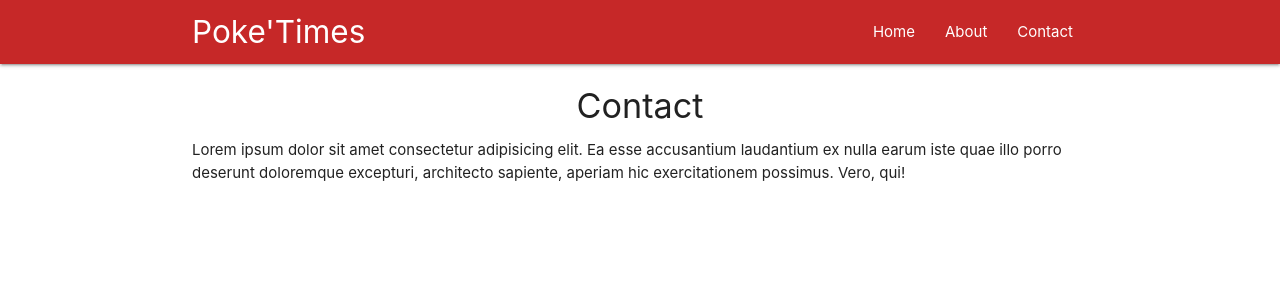
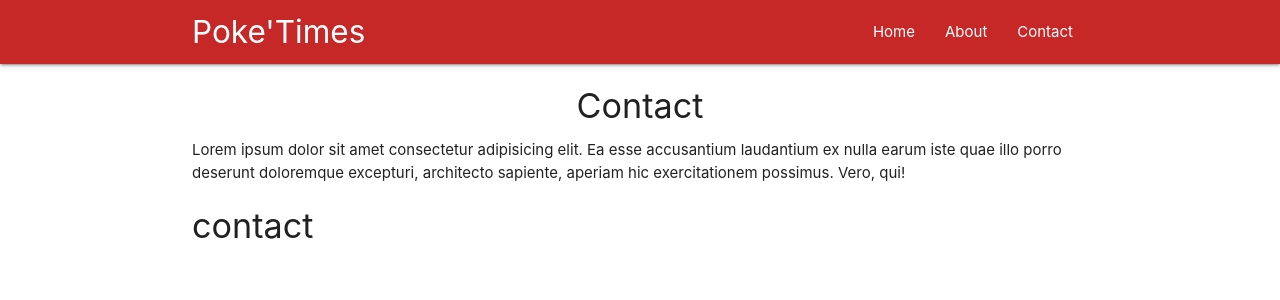
Before and after one commit to SaroshKhawar496/ReactRouterPractise, a React (Create React App) app: page /contact in a window 1280 px wide. Shown: the top 300 px of the page. Built offline with nearby package versions, Linux system fonts and the light colour scheme.

Commit message:
Using the react-router to get post id from url. Setup route for post (individual)

```diff
--- a/src/App.js
+++ b/src/App.js
@@ -4,6 +4,7 @@
 import Home from "./components/Home";
 import Contact from "./components/Contact";
 import About from "./components/About";
+import Post from './components/Post';
 
 class App extends Component {
   render() {
@@ -20,6 +21,8 @@
           <Route exact path="/" component={Home} />
           <Route path="/about" component={About} />
           <Route path="/contact" component={Contact} />
+          {/* Route for individual post */}
+          <Route path="/:post_id" component={Post}/>
         </div>
       </BrowserRouter>
     );
--- /dev/null
+++ b/src/components/Post.js
@@ -0,0 +1,23 @@
+import React, { Component } from "react";
+
+class Post extends Component {
+  state = {
+    id: null
+  };
+  componentDidMount() {
+    //props automatically being passed down by react router.
+    let id = this.props.match.params.post_id;
+    this.setState({
+      id: id
+    });
+  }
+  render() {
+    return (
+      <div className="container">
+        <h4>{this.state.id}</h4>
+      </div>
+    );
+  }
+}
+
+export default Post;
```
